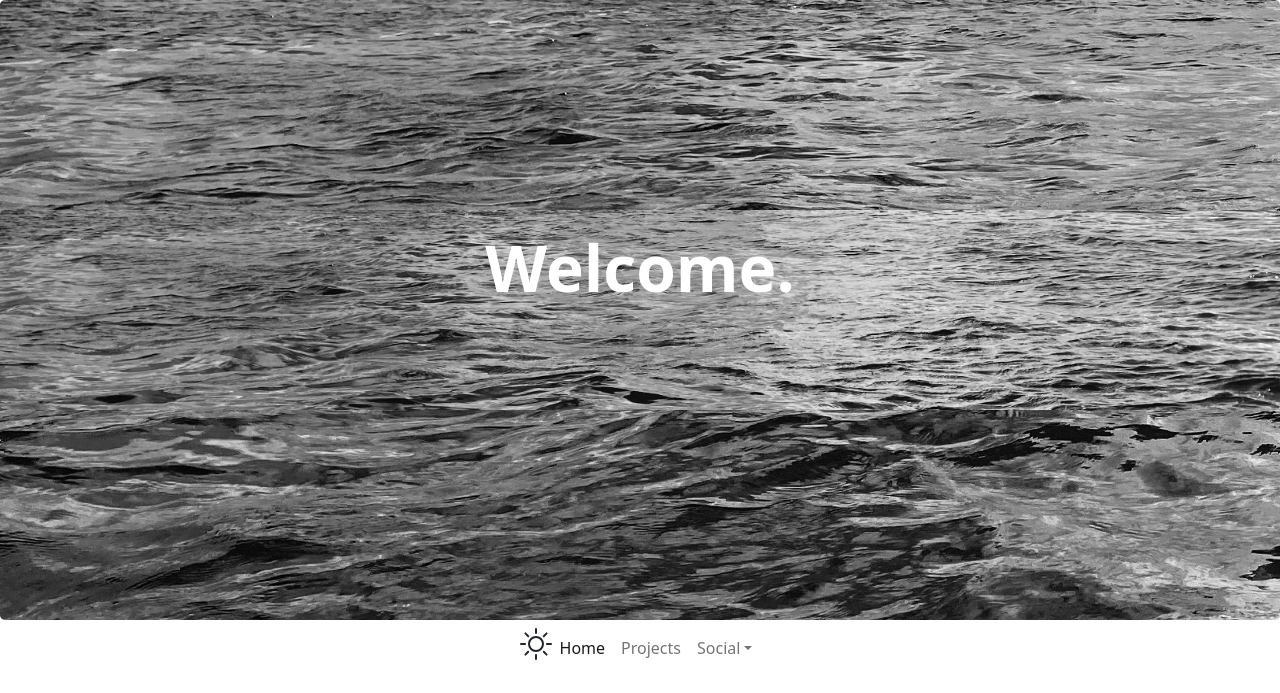
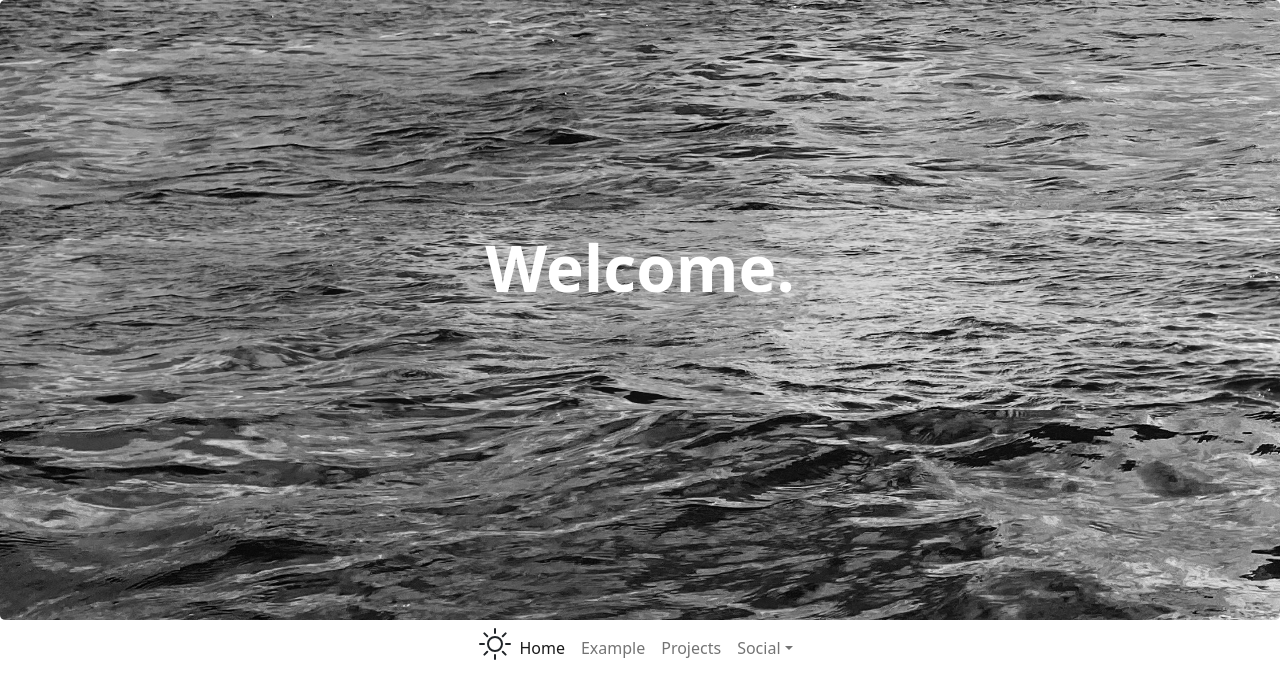
Before and after one commit to sTessC/sTessC.github.io, a plain HTML site: page index.html in a window 1280 px wide. Shown: the top 693 px of the page. Drawn offline with Linux system fonts and the light colour scheme.

Commit message:
Update index.html

```diff
--- a/index.html
+++ b/index.html
@@ -59,6 +59,10 @@
                Home</a>
           </li>
           <li class="nav-item">
+            <a class="nav-link" href="https://stessc.github.io/MITxPro-Projects/">
+               Example</a>
+          </li>
+          <li class="nav-item">
             <a class="nav-link" href="https://stessc.github.io/MITxPro-Projects/">Projects</a>
           </li>
           <li class="nav-item dropdown">
```
